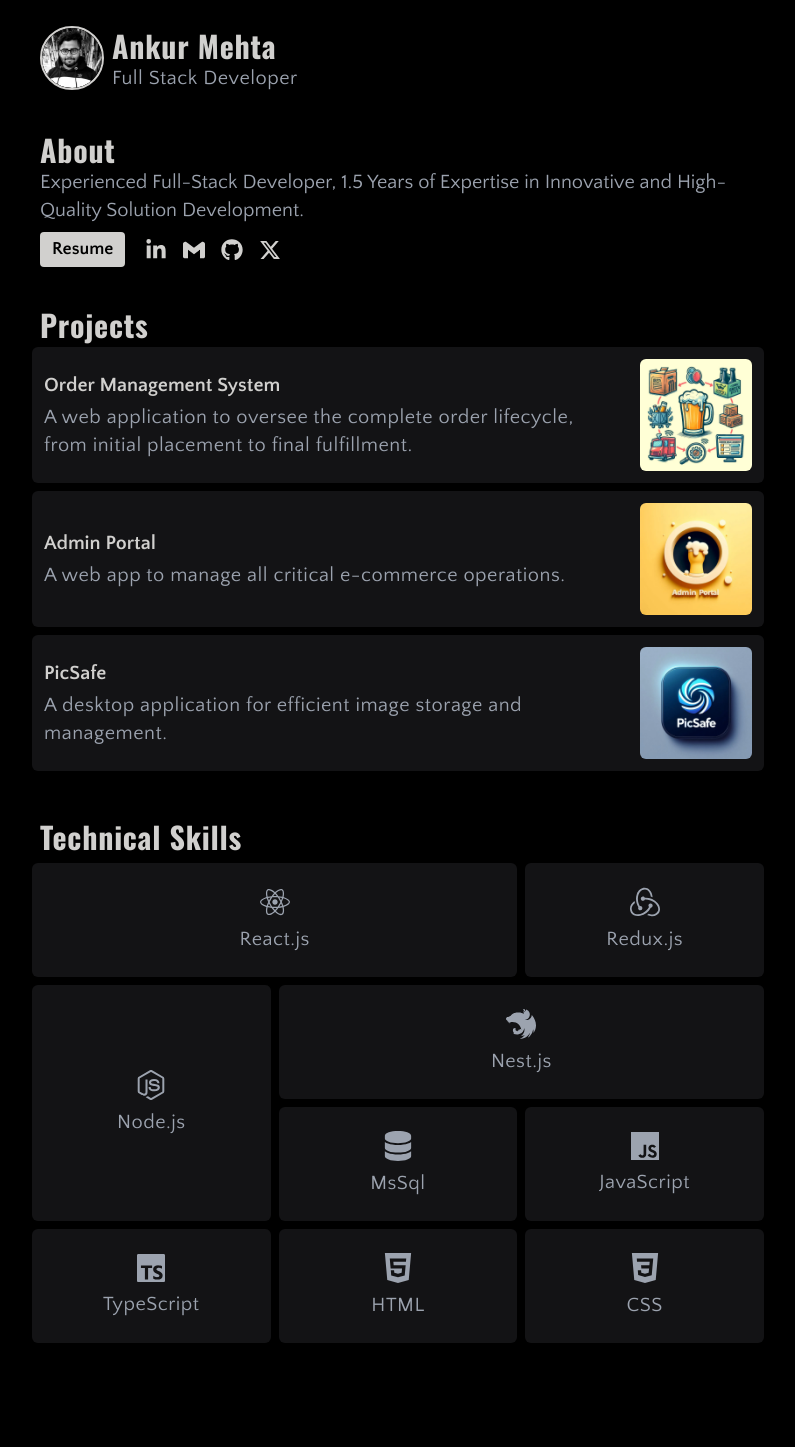
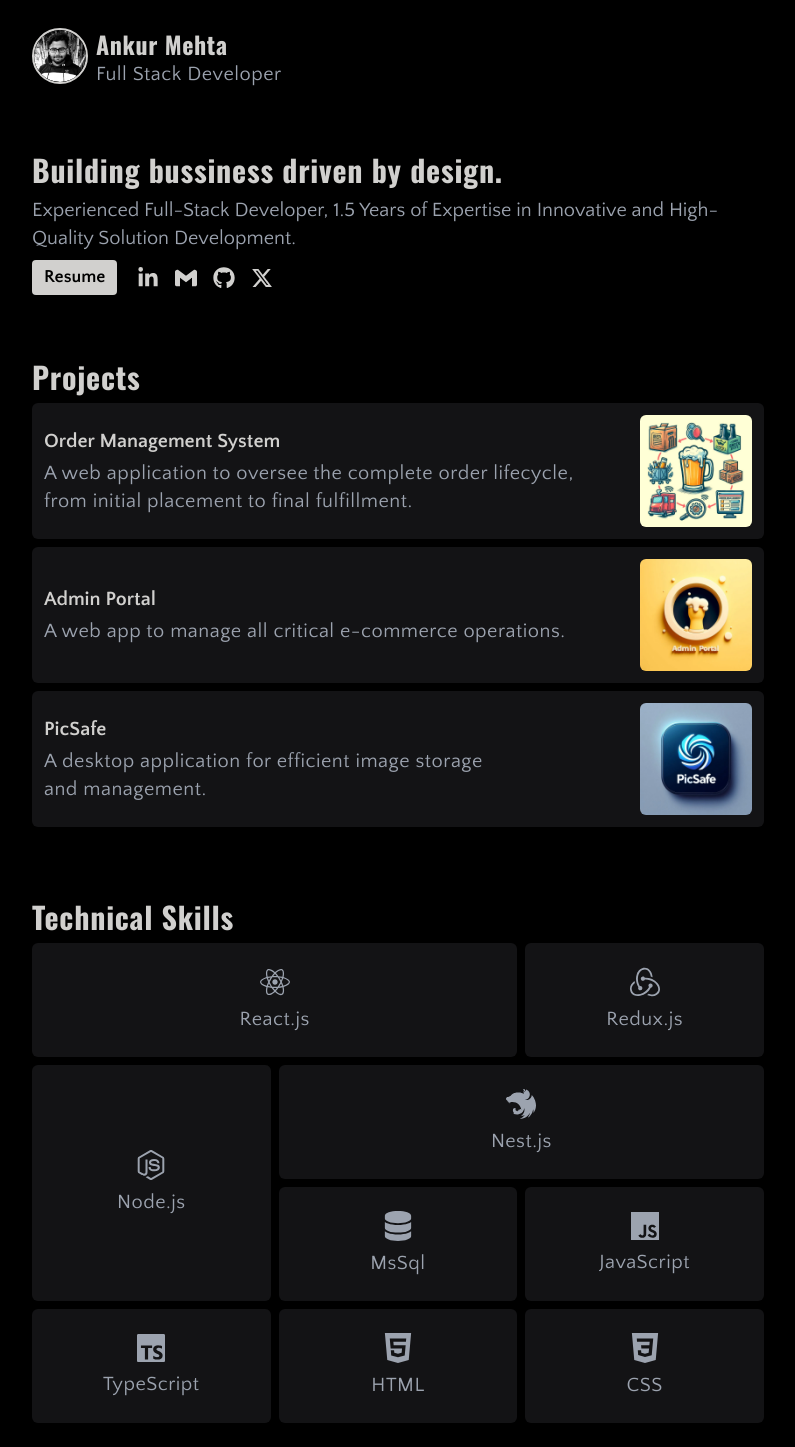
Before and after one commit to ankurmehta102/portfolio, a React (Vite) app: page / in a window 1280 px wide. Shown: the whole page, without its empty margins (242-1037 px from the left). Before the commit the page ends 1355 px from the top, so only its background shows below. Built offline with nearby package versions, Linux system fonts and the light colour scheme.

Commit message:
code refactor

```diff
--- a/src/components/layout/MainLayout.tsx
+++ b/src/components/layout/MainLayout.tsx
@@ -3,8 +3,8 @@
 
 function MainLayout({ children }: { children: React.ReactNode }) {
   return (
-    <div className="flex min-h-screen w-full justify-center pt-6">
-      <div className="flex w-full max-w-[740px] flex-col items-center justify-start">
+    <div className="flex min-h-screen w-full justify-center py-6">
+      <div className="flex w-full max-w-[740px] flex-col items-center justify-start px-1">
         {children}
 
         {/* <Footer /> */}
--- a/src/components/section/Bio.tsx
+++ b/src/components/section/Bio.tsx
@@ -5,11 +5,13 @@
 
 function Bio() {
   return (
-    <div className="mt-10 flex w-full flex-col items-center justify-center px-3">
+    <div className="flex w-full flex-col items-center justify-center">
       <div className="w-full ">
-        <Heading variant="SubHeading">About</Heading>
+        <Heading variant="SubHeading">
+          Building bussiness driven by design.
+        </Heading>
       </div>
-      <div className="mb-2">
+      <div className="my-2">
         <Text
           liteText={true}
           className="text-pretty text-base leading-height-3 tracking-normal"
--- a/src/components/section/Header.tsx
+++ b/src/components/section/Header.tsx
@@ -2,9 +2,9 @@
 
 function ProfileSection() {
   return (
-    <header className={` w-full px-3`}>
+    <div className="  w-full">
       <ProfileInfo />
-    </header>
+    </div>
   );
 }
 
--- a/src/components/section/Projects.tsx
+++ b/src/components/section/Projects.tsx
@@ -4,11 +4,11 @@
 
 function Projects() {
   return (
-    <div className=" mt-10 flex w-full flex-col">
-      <div className="mb-1 w-full pl-3">
+    <div className="flex w-full flex-col">
+      <div className="w-full">
         <Heading variant="SubHeading">Projects</Heading>
       </div>
-      <div className="px-1">
+      <div className="mt-2">
         {CardDetails.map((card) => (
           <Card
             key={card.id}
--- a/src/components/section/Skills.tsx
+++ b/src/components/section/Skills.tsx
@@ -3,14 +3,11 @@
 
 function Skills() {
   return (
-    <section className="mb-3 mt-10 w-full ">
-      <Heading variant="SubHeading" className="px-3">
+    <section className="w-full">
+      <Heading variant="SubHeading" className="">
         Technical Skills
       </Heading>
-      <div
-        id="skills-icons"
-        className="mt-2 grid grid-cols-3  gap-2 px-2 laptop:px-1"
-      >
+      <div id="skills-icons" className="mt-2 grid grid-cols-3  gap-2">
         {SkillsData.map((skill) => {
           return (
             <div
--- a/src/components/ui/Card.tsx
+++ b/src/components/ui/Card.tsx
@@ -45,7 +45,10 @@
       <h1 className="text-md mb-1 font-bold text-white min-[380px]:text-xl">
         {projectTitle}
       </h1>
-      <Text liteText={true} className="text-base">
+      <Text
+        liteText={true}
+        className="text-balance text-base laptop:text-pretty"
+      >
         {description}
       </Text>
     </div>
--- a/src/components/ui/ProfileInfo.tsx
+++ b/src/components/ui/ProfileInfo.tsx
@@ -7,7 +7,7 @@
     <section id="info" className={`flex  items-center`}>
       <div
         id="profile-pic"
-        className={` h-16 w-16 overflow-hidden rounded-full border-[2px] border-white`}
+        className={` h-14 w-14 overflow-hidden rounded-full border-[2px] border-white`}
       >
         <img
           src={Profile}
@@ -19,10 +19,10 @@
         id="name-section"
         className={` ml-2 mt-1 flex h-full flex-col justify-center text-left`}
       >
-        <Heading variant="SubHeading" className="">
+        <Heading variant="SubHeading" className="laptop:text-2xl">
           Ankur Mehta
         </Heading>
-        <Text liteText={true} className="text-base">
+        <Text liteText={true} className=" laptop:text-xl">
           Full Stack Developer
         </Text>
       </div>
--- a/src/pages/HomePage.tsx
+++ b/src/pages/HomePage.tsx
@@ -5,12 +5,12 @@
 
 function HomePage() {
   return (
-    <>
+    <div className="space-y-16 ">
       <Header />
       <Bio />
       <Projects />
       <Skills />
-    </>
+    </div>
   );
 }
 
```
